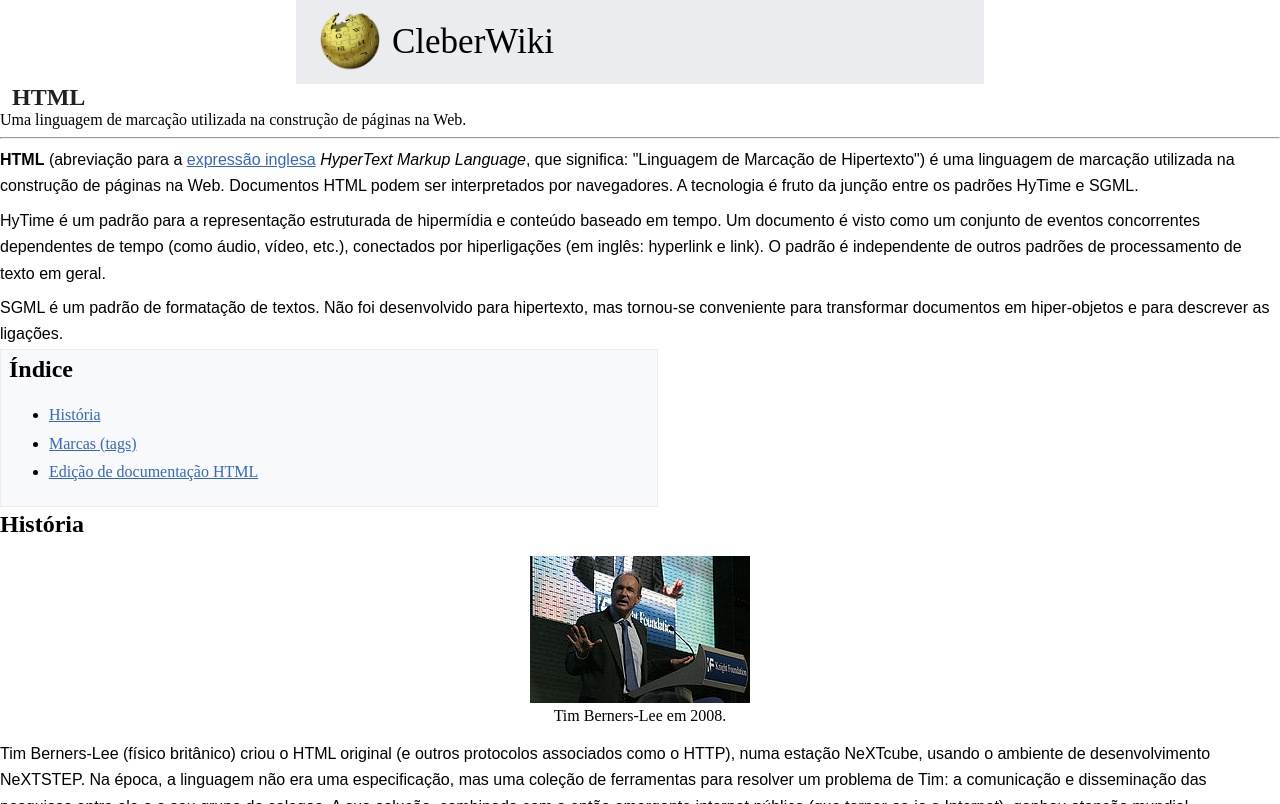
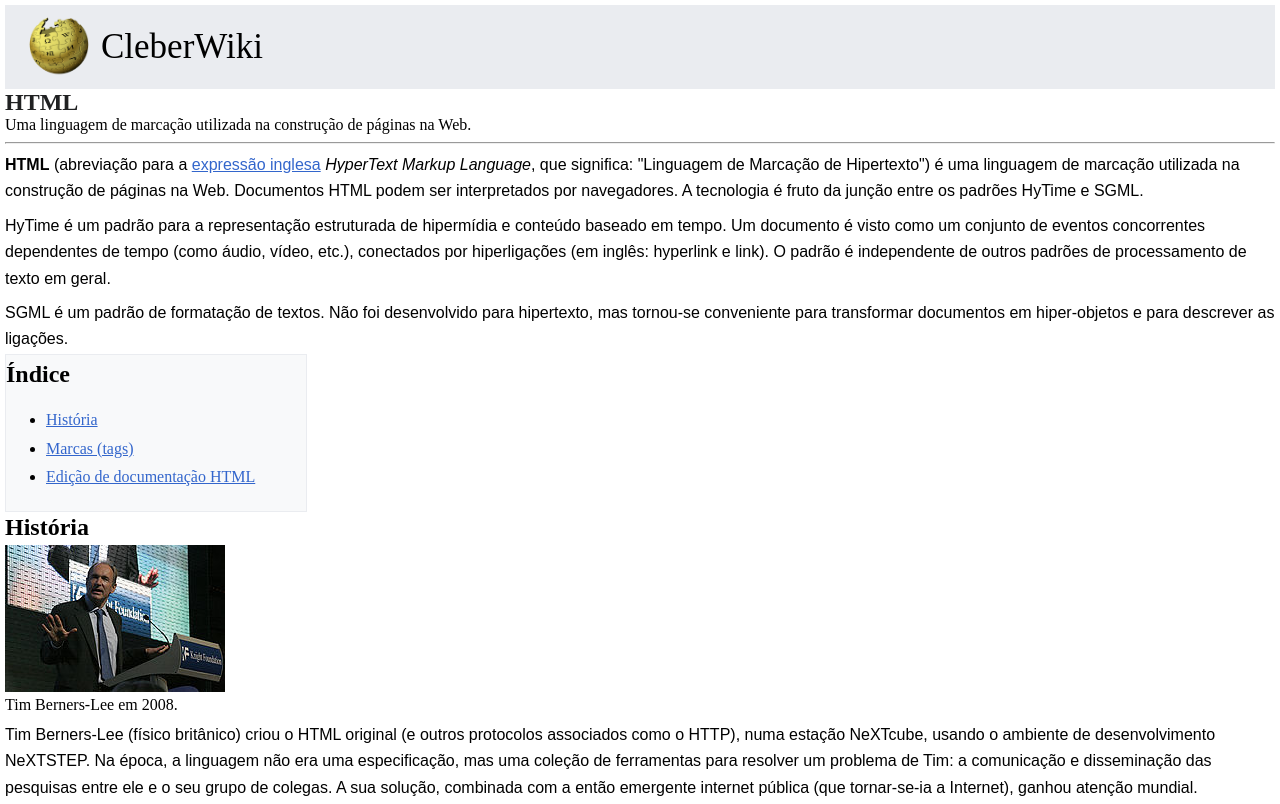
Before and after one commit to C-CCAMPOS/Projeto_CleberWiki, a plain HTML site: page index.html in a window 1280 px wide. Shown: the top 804 px of the page. Drawn offline with Linux system fonts and the light colour scheme.

Commit message:
ajustes no layoult

```diff
--- a/css/artigo.css
+++ b/css/artigo.css
@@ -1,6 +1,6 @@
 .article{
     max-width: 40em;
-    margin: 0 12px;
+    margin: 0 .1em 0 0;
     padding: 12px auto;
     color: #202122;
 }
@@ -25,15 +25,16 @@
 }
 
 .figure-article{
-    text-align:  center;
+    text-align:  left;
+    margin: .1em 0;
 }
 
 .indice{
-    padding: .2em .5em;
-    margin: .1em 0;
+    padding: .2em 0;
+    margin: 0 .1em 0 0;
     background-color: #f8f9fa;
     border: solid 1px #eaecf0;
-    width: 50%;
+    width: 15%;
     min-width: 300px;
     line-height: 1.8;
 }
--- a/css/pagina.css
+++ b/css/pagina.css
@@ -3,7 +3,7 @@ html{
 }
 
 body{
-    margin: 0;
+    margin: 5px;
 }
 
 a{
@@ -13,8 +13,13 @@ a{
 .header{
     padding: 12px 24px;
     background-color: #eaecf0;
-    max-width: 40em;
+    max-width: none;
     margin: 0 auto;
+}
+
+.header-content{
+    margin: 0 .1em 0 0;
+
 }
 
 .logo-figure{
--- a/index.html
+++ b/index.html
@@ -25,7 +25,7 @@
     <main>
         <section>
             <h1 class="article">HTML</h1>
-            <div>Uma linguagem de marcação utilizada na construção de páginas na Web.</div>
+            <div class="header-content">Uma linguagem de marcação utilizada na construção de páginas na Web.</div>
             <hr>
             <p class="paragraph">
                 <strong>HTML</strong> (abreviação para a <a href="https://pt.wikipedia.org/wiki/L%C3%ADngua_inglesa">
```
